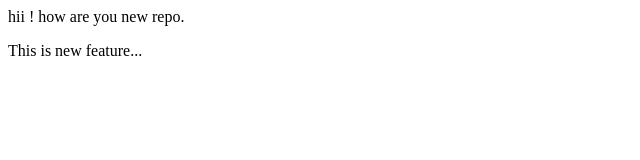
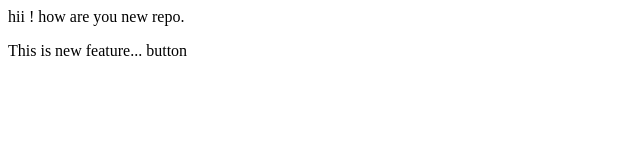
Before and after one commit to abhilash523/Localrepo, a plain HTML site: page index.html in a window 1280 px wide. Shown: the full height of the page, 0-640 px from the left. Drawn offline with Linux system fonts and the light colour scheme.

```diff
--- a/index.html
+++ b/index.html
@@ -1,2 +1,2 @@
 <p> hii ! how are you new repo.</p>
-    <p>This is new feature...</p>
+    <p>This is new feature... button</p>
```
